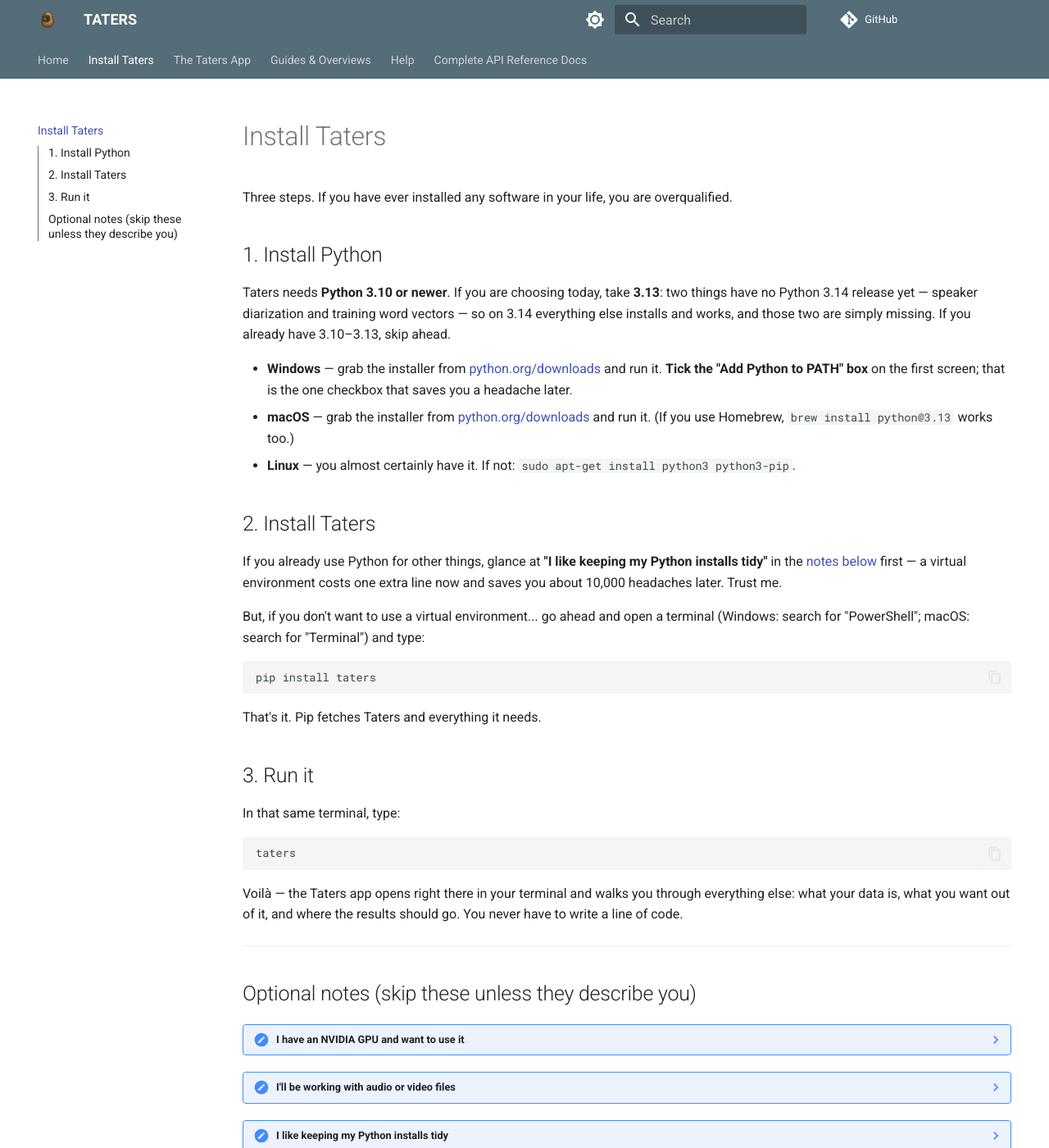
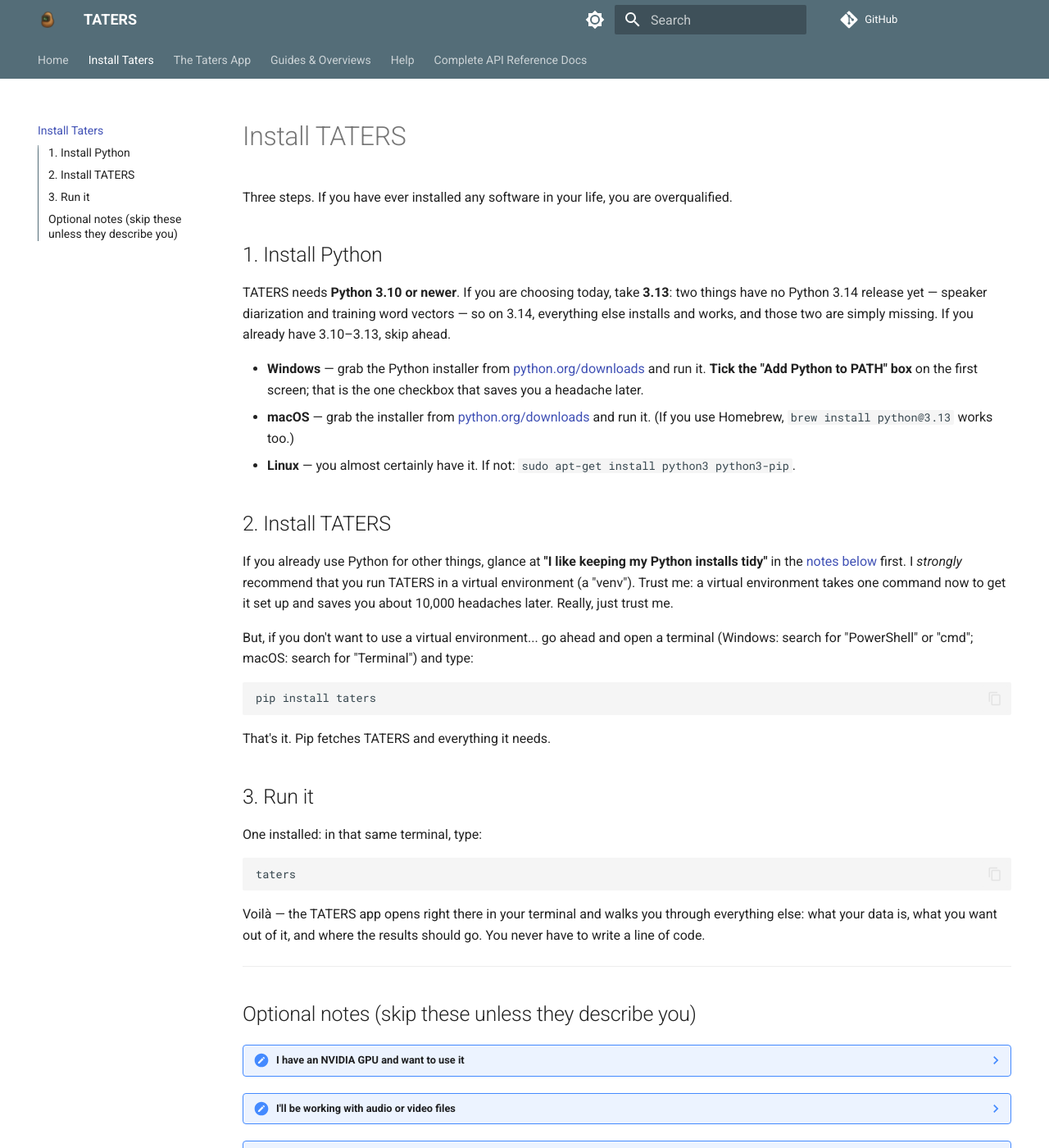
Before and after one commit to ryanboyd/taters, an MkDocs documentation site: the page built from docs/install-guide.md, in a window 1280 px wide and 1400 px high. Shown: the whole window at 82% size. Built offline with MkDocs 1.6.1 and Material for MkDocs 9.7.7, drawn with Linux system fonts in a browser that asks for light colours; comment, search, counter and statistics services are not loaded.

````diff
--- a/docs/install-guide.md
+++ b/docs/install-guide.md
@@ -1,16 +1,16 @@
-# Install Taters
+# Install TATERS
 
 Three steps. If you have ever installed any software in your life, you are
 overqualified.
 
 ## 1. Install Python
 
-Taters needs **Python 3.10 or newer**. If you are choosing today, take
+TATERS needs **Python 3.10 or newer**. If you are choosing today, take
 **3.13**: two things have no Python 3.14 release yet — speaker diarization and
-training word vectors — so on 3.14 everything else installs and works, and
+training word vectors — so on 3.14, everything else installs and works, and
 those two are simply missing. If you already have 3.10–3.13, skip ahead.
 
-* **Windows** — grab the installer from
+* **Windows** — grab the Python installer from
   [python.org/downloads](https://www.python.org/downloads/) and run it.
   **Tick the "Add Python to PATH" box** on the first screen; that is the one
   checkbox that saves you a headache later.
@@ -20,33 +20,34 @@ those two are simply missing. If you already have 3.10–3.13, skip ahead.
 * **Linux** — you almost certainly have it. If not:
   `sudo apt-get install python3 python3-pip`.
 
-## 2. Install Taters
+## 2. Install TATERS
 
 If you already use Python for other things, glance at **"I like keeping my
 Python installs tidy"** in the
-[notes below](#optional-notes-skip-these-unless-they-describe-you) first — a
-virtual environment costs one extra line now and saves you about 10,000
-headaches later. Trust me.
+[notes below](#optional-notes-skip-these-unless-they-describe-you) first. I
+*strongly* recommend that you run TATERS in a virtual environment (a "venv").
+Trust me: a virtual environment takes one command now to get it set up
+and saves you about 10,000 headaches later. Really, just trust me.
 
 But, if you don't want to use a virtual environment... go ahead and open a
-terminal (Windows: search for "PowerShell"; macOS: search for
+terminal (Windows: search for "PowerShell" or "cmd"; macOS: search for
 "Terminal") and type:
 
 ```bash
 pip install taters
 ```
 
-That's it. Pip fetches Taters and everything it needs.
+That's it. Pip fetches TATERS and everything it needs.
 
 ## 3. Run it
 
-In that same terminal, type:
+One installed: in that same terminal, type:
 
 ```bash
 taters
 ```
 
-Voilà — the Taters app opens right there in your terminal and walks you
+Voilà — the TATERS app opens right there in your terminal and walks you
 through everything else: what your data is, what you want out of it, and
 where the results should go. You never have to write a line of code.
 
@@ -74,13 +75,13 @@ where the results should go. You never have to write a line of code.
     going higher —
     [Installation troubleshooting](install-troubleshooting.md) explains why.
 
-    Already installed Taters first? No problem — inside the app, go to
+    Already installed TATERS first? No problem — inside the app, go to
     **Check my setup** and it will tell you exactly what to run to switch
     PyTorch onto your GPU.
 
 ??? note "I'll be working with audio or video files"
 
-    Taters uses **FFmpeg** to read media files — it is the one thing pip
+    TATERS uses **FFmpeg** to read media files — it is the one thing pip
     can't install for you.
 
     * Windows: `winget install Gyan.FFmpeg` (then close and reopen the terminal)
@@ -91,7 +92,7 @@ where the results should go. You never have to write a line of code.
 
 ??? note "I like keeping my Python installs tidy"
 
-    A virtual environment keeps Taters and its dependencies from mingling
+    A virtual environment keeps TATERS and its dependencies from mingling
     with your other Python projects — like keeping the mashed potatoes out
     of the fruit salad:
 
@@ -102,10 +103,13 @@ where the results should go. You never have to write a line of code.
     pip install taters
     ```
 
-    Just remember to `activate` again whenever you open a new terminal.
+    TATERS now lives in your virtual environment named `venv-taters` and is kept
+    isolated from the rest of your Python environment. This helps make sure that
+    TATERS doesn't overwrite anything that might be in use by your other packages.
+    Just remember to `activate` your venv again whenever you open a new terminal.
 
 ---
 
 Something not working? See [installation troubleshooting](install-troubleshooting.md),
-or run `taters` and pick **Check my setup** — it inspects your machine and
+or run `TATERS` and pick **Check my setup** — it inspects your machine and
 tells you, in plain words, what (if anything) needs fixing.
````
Also changed, not shown: docs/index.md (+41 -32 lines), docs/install-troubleshooting.md (+4 -4 lines), 2 other files.
